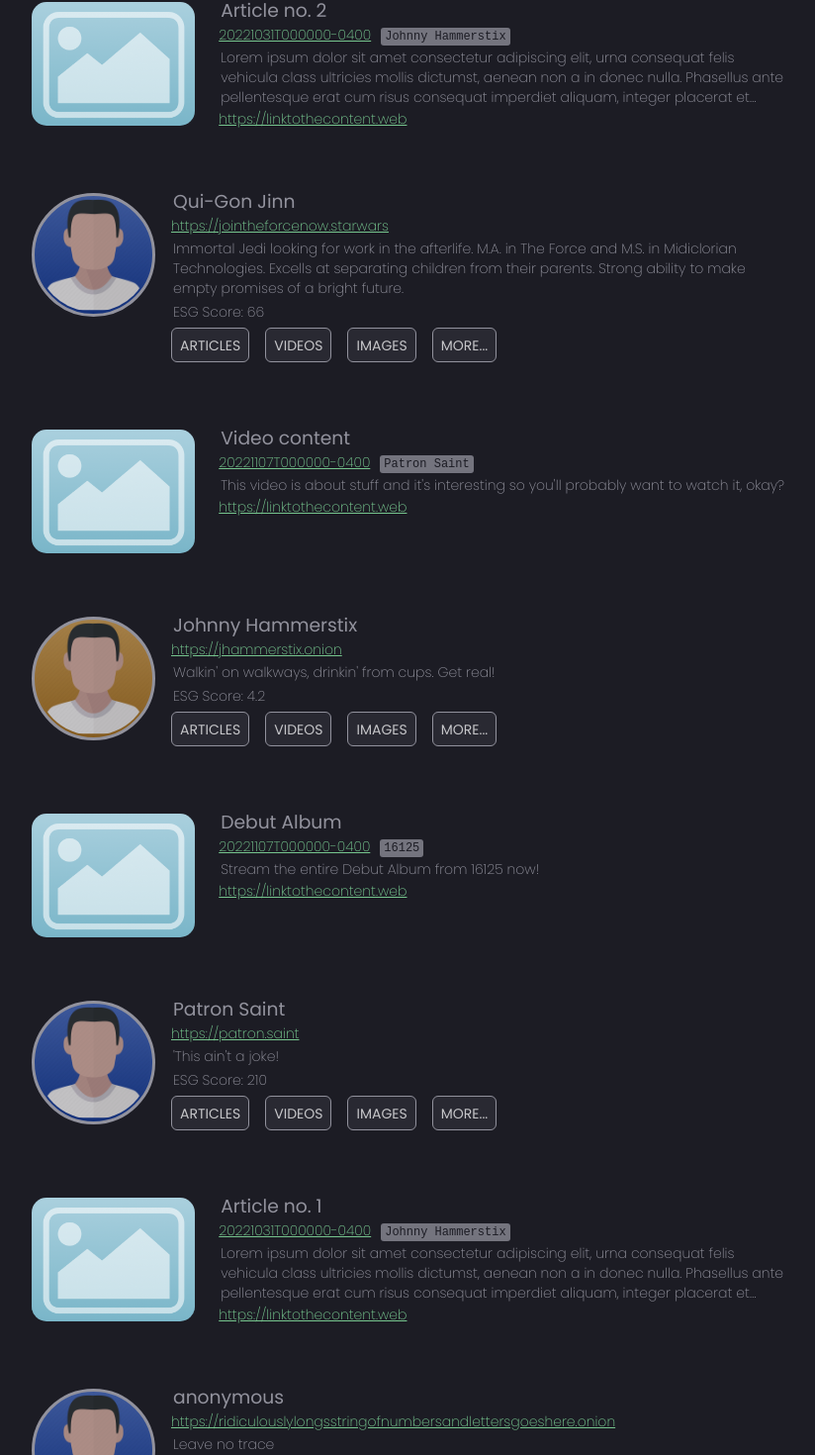
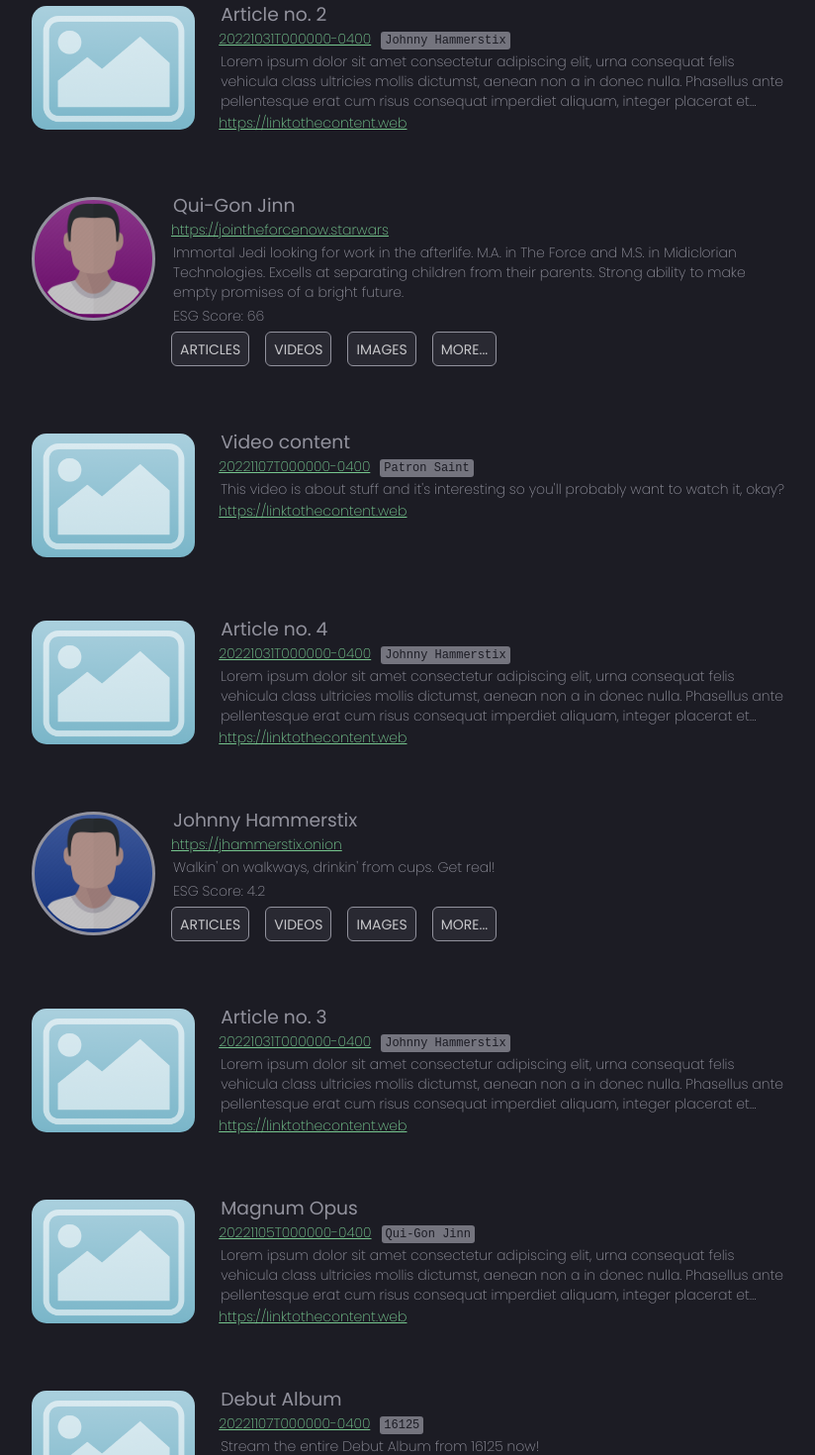
Before and after one commit to localseth/generic-search, a React (Create React App) app in the folder itf-search/: page /search in a window 1280 px wide. Shown: the part 201-1671 px from the top of the page at 99% size, without its empty margins (228-1052 px from the left). Built offline with nearby package versions, Linux system fonts and the light colour scheme.

Commit message:
fix rendering issue where sample data would not show up in a random order, modify styling

```diff
--- a/itf-search/src/App.css
+++ b/itf-search/src/App.css
@@ -26,6 +26,24 @@ body {
 
 .hidden {
   display: none !important;
+}
+
+.hidden-options {
+  height: 0;
+  display: none;
+  visibility: hidden;
+  opacity: 0;
+  transition: opacity 250ms ease-in, visibility 0ms ease-in 250ms;
+}
+
+.hidden-options.show {
+  height: auto;
+  display: flex;
+  visibility: visible;
+  opacity: 1;
+  transition-delay: 100ms;
+  animation: fadein;
+  /* transition: height 250ms ease-in; */
 }
 
 /* div {
@@ -208,16 +226,21 @@ button:focus {
 }
 
 .tip span {
-  height: 1.75rem;
   width: 3rem;
   padding: 0.25rem 0.5rem;
   text-align: center;
-  font-style: italic;
+  /* font-style: italic; */
   text-transform: uppercase;
   font-weight: 500;
   color: #1c1c24;
   background-color: #94ffb2;
   border-radius: 01rem;
+}
+
+.badge {
+  height: 1.75rem;
+  padding-top: 0.5rem !important;
+  text-decoration: none;
 }
 
 /* .options .item::after {
@@ -258,6 +281,16 @@ content: '|';
   }
 }
 
+@keyframes fadeout {
+  from {
+    opacity: 100%;
+  }
+
+  to {
+    opacity: 0%;
+  }
+}
+
 .tip {
   animation-duration: 1.5s;
   animation-name: fadein;
@@ -292,10 +325,10 @@ content: '|';
   align-items: flex-start;
 }
 
-.results main,
+/* .results main,
 .results ul {
   margin-top: 3rem;
-}
+} */
 
 ul.container {
   align-items: flex-start;
@@ -644,15 +677,19 @@ focus {
   margin-right: 1rem !important;
 }
 
-article:nth-of-type(2) .large-profile-pic {
-  background-image: rgb(115, 5, 115);
+article.user:nth-of-type(4n + 1) .large-profile-pic {
+  background-color: rgba(0, 76, 255, 0.463);
 }
 
-article:nth-of-type(3) .large-profile-pic {
+article.user:nth-of-type(4n + 2) .large-profile-pic {
+  background-color: rgb(115, 5, 115);
+}
+
+article.user:nth-of-type(4n + 3) .large-profile-pic {
   background-color: rgb(33, 99, 48);
 }
 
-article:nth-of-type(4) .large-profile-pic {
+article.user:nth-of-type(4n + 4) .large-profile-pic {
   background-color: rgb(149, 101, 30);
 }
 
--- a/itf-search/src/components/Results.js
+++ b/itf-search/src/components/Results.js
@@ -1,4 +1,4 @@
-import React, { useState } from 'react';
+import React, { useState, useEffect } from 'react';
 import { useSearchParams, useLocation } from 'react-router-dom';
 import '../App.css';
 
@@ -11,19 +11,32 @@ const { users, content } = sampleData;
 const searchResult = users.concat(content);
 console.log(searchResult);
 
-// shuffle function to make sample data appera more natural
-function shuffleArray(arr) {
-    arr.sort(() => Math.random() - 0.5);
-}
 
-shuffleArray(searchResult);
+
 
 const Results = () => {
     const [searchParams, setSearchParams] = useSearchParams();
     const location = useLocation();
-    let results;
 
-    results = searchResult.map((result, id) => <ResultsRenderer key={id} result={result} />)
+    // shuffle function to make sample data appera more natural
+    const shuffleArray = (arr) => {
+        const newArray = arr.sort(() => Math.random() - 0.5);
+        return newArray;
+    }
+
+    const searchResults = shuffleArray(searchResult);
+
+    // useEffect( () => {
+    //     const newArray = searchResult.sort(() => Math.random() - 0.5);
+    //     searchResults = newArray;
+    //     console.log(searchResults);
+    // });
+
+    // let results;
+
+    const results = searchResults.map((result, id) => {
+        return <ResultsRenderer key={id} result={result} />;
+    });
 
     return(
         <div className='container results'>
--- a/itf-search/src/components/SearchBar.js
+++ b/itf-search/src/components/SearchBar.js
@@ -1,5 +1,5 @@
 import React, { useState, useEffect }from 'react';
-import { useNavigate, useLocation, Link } from 'react-router-dom';
+import { useNavigate, useLocation, useParams, Link } from 'react-router-dom';
 import '../App.css';
 
 import Tip from './Tip';
@@ -11,6 +11,9 @@ const SearchBar = () => {
 
     const location = useLocation();
     const navigate = useNavigate();
+    const params = useParams();
+
+    useEffect(() => console.log(params));
 
     const handleSubmit = (e) => {
         e.preventDefault();
@@ -21,10 +24,10 @@ const SearchBar = () => {
     const showHideOptions = () => {
         const element = document.getElementById('options-box');
         console.log(element.classList)
-        if (element.classList.value.includes('hidden')) {
-            element.classList.remove('hidden')
+        if (element.classList.value.includes('show')) {
+            element.classList.remove('show');
         } else {
-            element.classList.add('hidden')
+            element.classList.add('show')
         }
     }
     // update search query state
@@ -41,7 +44,7 @@ const SearchBar = () => {
                 <button type="submit" id="search-btn" htmlFor="search-box" className="search-btn">Search</button>
             </div>
                 <button type="button" id="options-btn" className="options-btn" name="options-btn" onClick={showHideOptions}>Show search options</button>
-            <div className="item options hidden" id="options-box">
+            <div className="item options hidden-options" id="options-box">
                 <div className="column">
                     <div className="item date-range border">
                         <h3 className="item">Date Range</h3>
--- a/itf-search/src/components/Tip.js
+++ b/itf-search/src/components/Tip.js
@@ -34,7 +34,7 @@ const Tip = (props) => {
 
     return(
         <div className="tip">
-            <span>Tip</span>
+            <span className="badge">Tip</span>
             <p>
             To search for creators, use "@" before your search term. For tags, use "#"
             </p>
```
